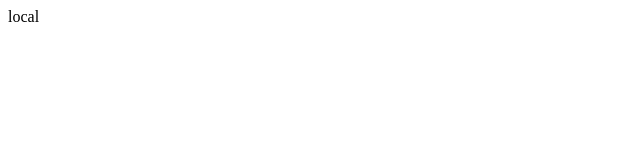
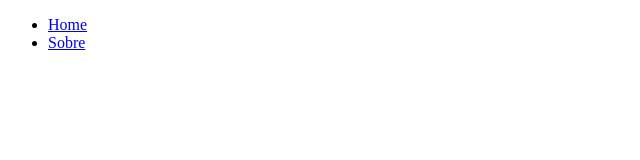
Before and after one commit to nicaodev/angular-stack, an Angular app in the folder features-angular-v14/: page / in a window 1280 px wide. Shown: the top 160 px of the page, without its empty margins (0-640 px from the left). Built offline with nearby package versions, Linux system fonts and the light colour scheme.

Commit message:
standalone component

```diff
--- a/features-angular-v14/src/app/app-routing.module.ts
+++ b/features-angular-v14/src/app/app-routing.module.ts
@@ -1,7 +1,14 @@
 import { NgModule } from '@angular/core';
 import { RouterModule, Routes } from '@angular/router';
+import { HeaderComponent } from './core/header/header.component';
+import { SobreComponent } from './core/sobre/sobre.component';
 
-const routes: Routes = [];
+const routes: Routes = [{
+  path: '', component: HeaderComponent
+},
+{
+  path: 'sobre', component: SobreComponent
+}];
 
 @NgModule({
   imports: [RouterModule.forRoot(routes)],
--- a/features-angular-v14/src/app/app.component.html
+++ b/features-angular-v14/src/app/app.component.html
@@ -1,4 +1 @@
-
-local
-
 <router-outlet></router-outlet>
--- /dev/null
+++ b/features-angular-v14/src/app/core/header/header.component.html
@@ -0,0 +1,8 @@
+<ul>
+  <li>
+    <a routerLink=""> Home</a>
+  </li>
+  <li>
+    <a routerLink="/sobre"> Sobre</a>
+  </li>
+</ul>
--- /dev/null
+++ b/features-angular-v14/src/app/core/sobre/sobre.component.html
@@ -0,0 +1 @@
+<p>sobre works!</p>
```
Also changed, not shown: features-angular-v14/src/app/core/header/header.component.ts (added, +14 -0 lines), features-angular-v14/src/app/core/sobre/sobre.component.ts (added, +13 -0 lines), features-angular-v14/src/app/core/header/header.component.scss (added), features-angular-v14/src/app/core/sobre/sobre.component.scss (added), 1 other file (tests, documents, lock files or other folders).
